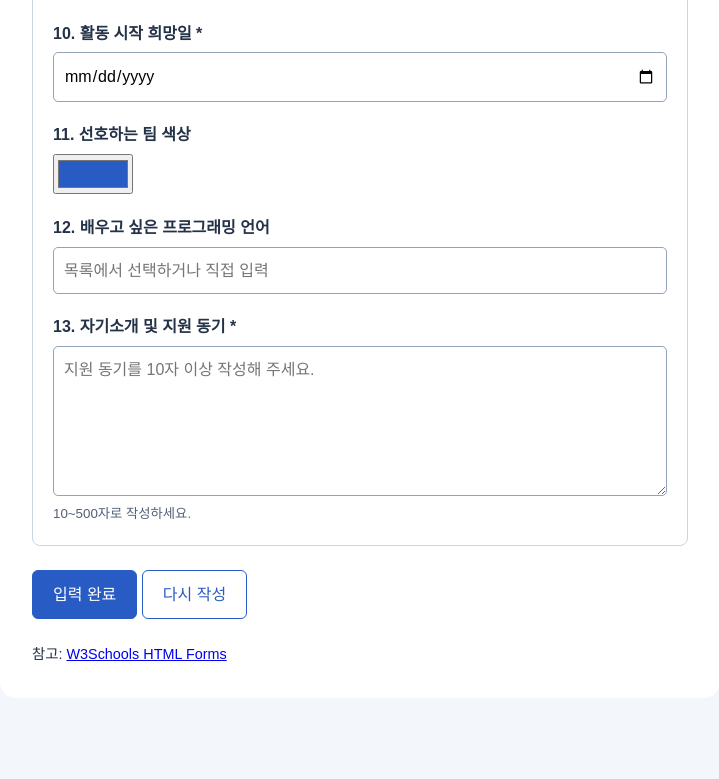
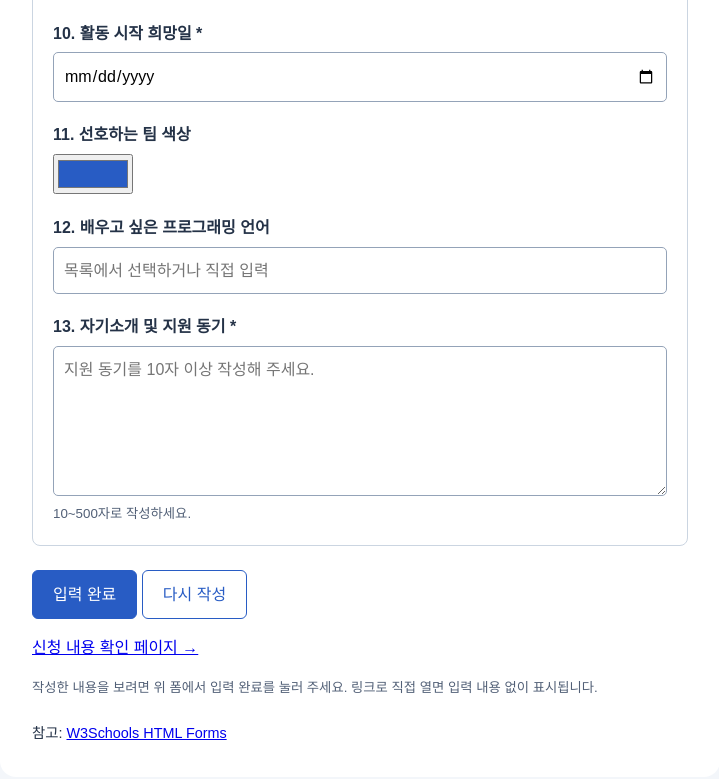
Before and after one commit to distort1074/assign04-c02-22300344, a plain HTML site: page index.html in a window 1280 px wide. Shown: the part 1374-2153 px from the top of the page, without its empty margins (280-999 px from the left). Before the commit the page ends 2104 px from the top, so only its background shows below. Drawn offline with Linux system fonts and the light colour scheme.

Commit message:
Add viewer link to main page

```diff
--- a/index.html
+++ b/index.html
@@ -131,6 +131,10 @@
       <button type="submit">입력 완료</button>
       <button type="reset">다시 작성</button>
     </form>
+    <nav aria-label="신청 내용 확인">
+      <p><a href="application-viewer.html">신청 내용 확인 페이지 →</a></p>
+      <small>작성한 내용을 보려면 위 폼에서 입력 완료를 눌러 주세요. 링크로 직접 열면 입력 내용 없이 표시됩니다.</small>
+    </nav>
     <footer>참고: <a href="https://www.w3schools.com/html/html_forms.asp" target="_blank" rel="noopener noreferrer">W3Schools HTML Forms</a></footer>
   </main>
 </body>
```
